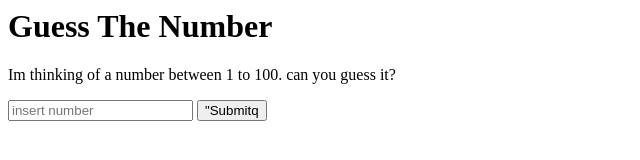
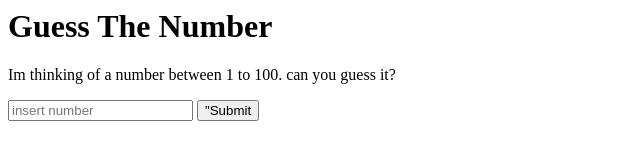
Before and after one commit to hakimi445/guessthenumber, a plain HTML site: page index.html in a window 1280 px wide. Shown: the full height of the page, 0-640 px from the left. Drawn offline with Linux system fonts and the light colour scheme.

Commit message:
Update index.html

```diff
--- a/index.html
+++ b/index.html
@@ -8,7 +8,7 @@
       can you guess it?</p>
     <input type ="number" placeholder ="insert number"
     id="guess"></input>
-    <button oneclick="checkGuess()">"Submitq</button>
+    <button oneclick="checkGuess()">"Submit</button>
     <p id="result"></p>
   </body>
   <script>
```
